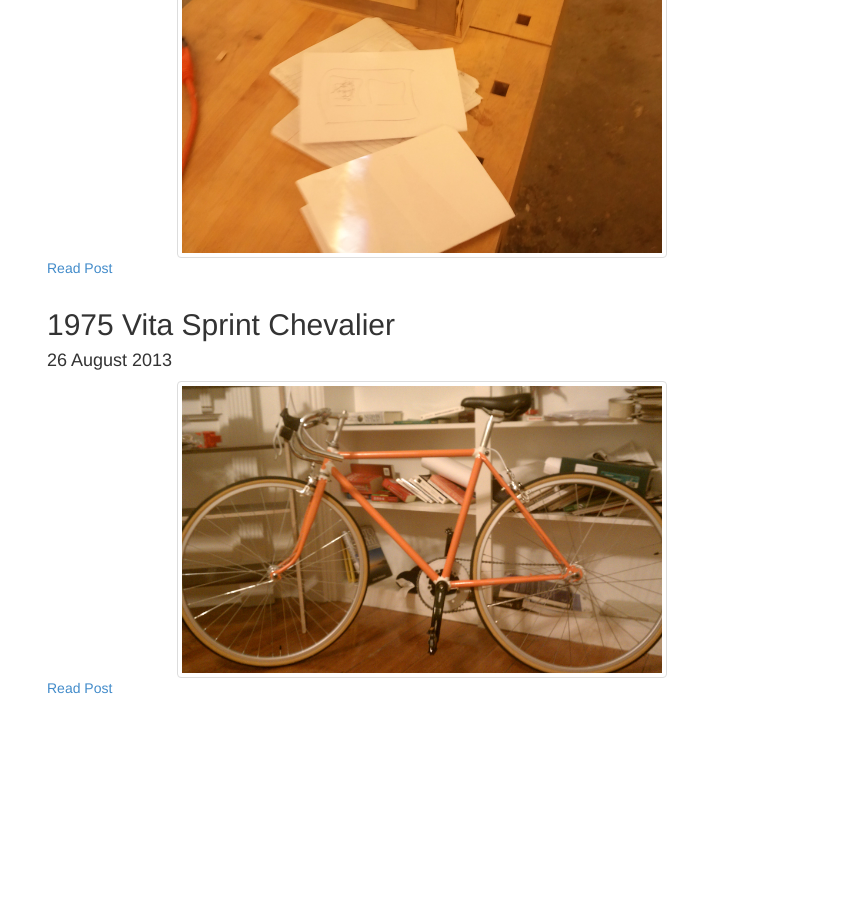
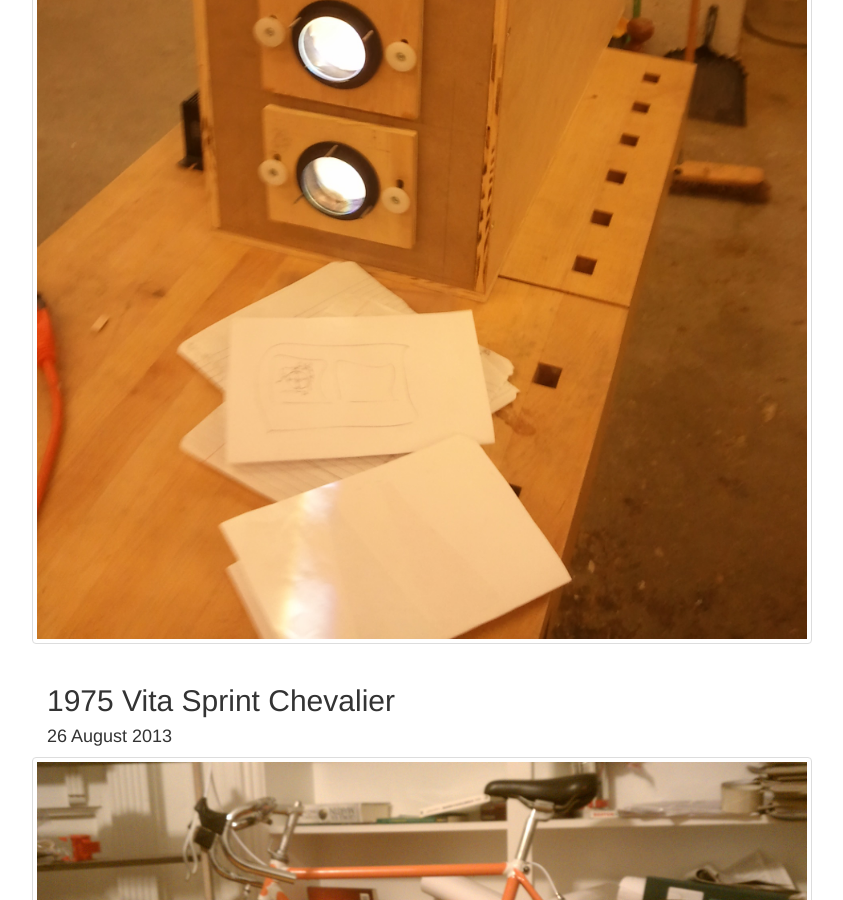
Before and after one commit to naimo/nicolas.github.com, a Jekyll site: the page built from index.html, in a window 1280 px wide and 900 px high, scrolled down 557 px. Shown: the whole window, without its empty margins (23-866 px from the left). Built offline with Jekyll 4.4.1, drawn with Linux system fonts in a browser that asks for light colours; Markdown is read by kramdown in place of the engine named in the settings; the list of posts is cut into pages by our own code; before the commit the page ends 1265 px from its top, so only the background shows below that.

Commit message:
start making prettier blog entries

```diff
--- a/index.html
+++ b/index.html
@@ -7,12 +7,11 @@
   <div class="col-md-12">
     <h2>{{ post.title }}</h2>
     <h4>{{ post.date | date_to_long_string }}</h4>
-    <div class="row"><div class="col-md-8 col-md-offset-2">
-    	<img src="{{ site.url }}/assets/img/{{ post.image }}" class="img-thumbnail" alt="3D projector">
-    </div></div>
-    <p>
-      <a href="{{ post.url }}">Read Post</a>
-    </p>
+    <div class="row">
+    	<a href="{{ post.url }}" class="thumbnail">
+    	  	<img src="{{ site.url }}/assets/img/{{ post.image }}">
+    	</a>
+    </div>
   </div>
 </div>
 {% endfor %}
```
